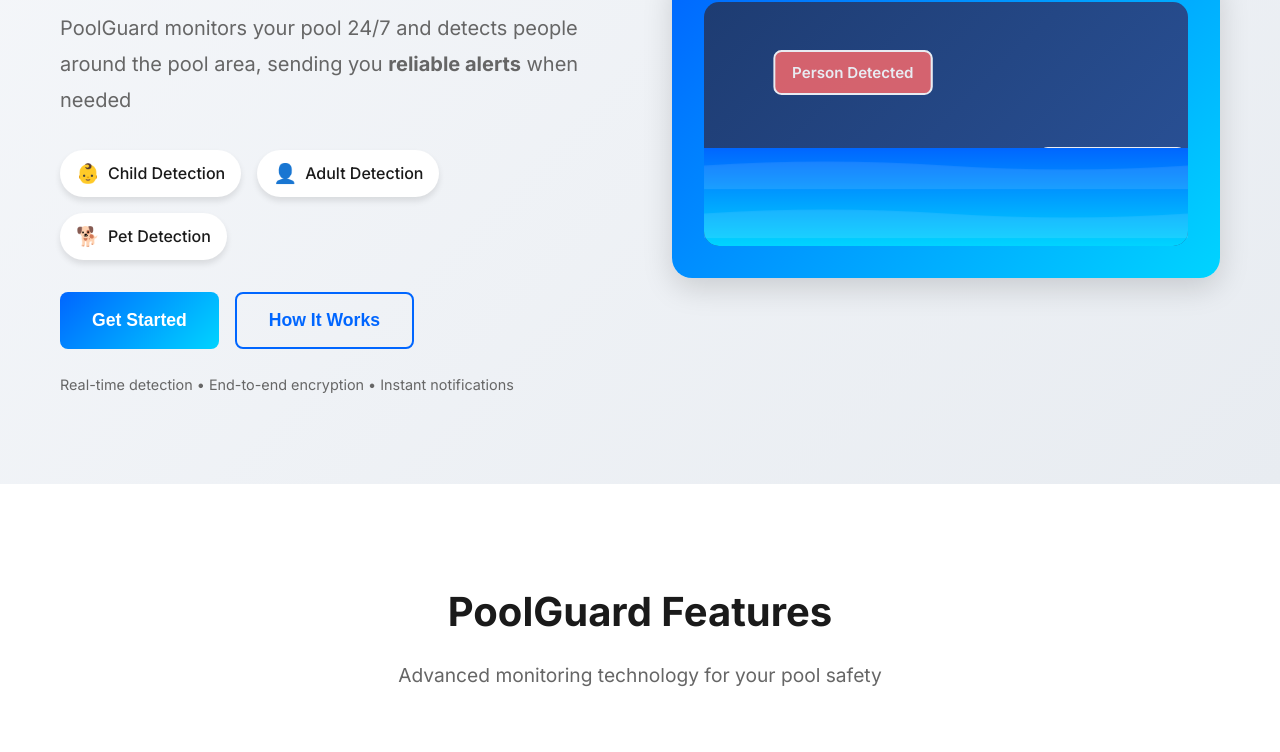
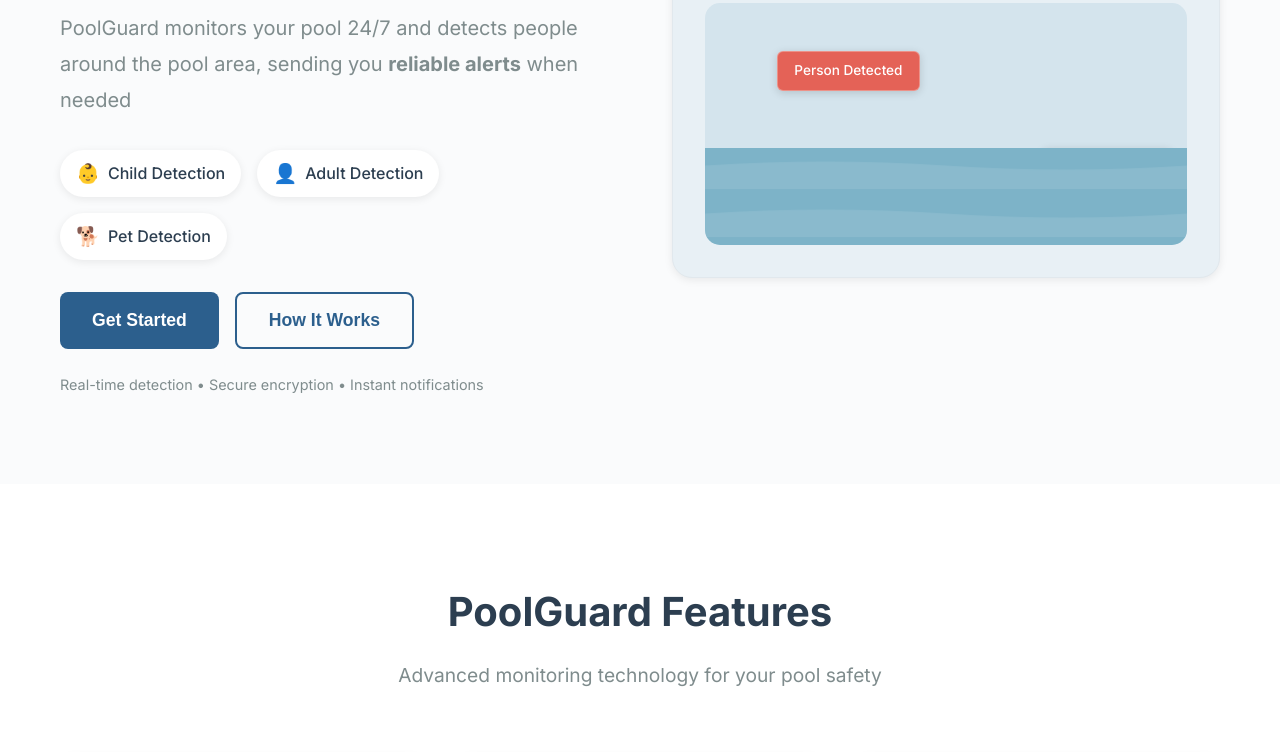
Before and after one commit to mftnakrsu/yolo_pool, a plain HTML site: page index.html in a window 1280 px wide. Shown: the part 316-1068 px from the top of the page. Drawn offline with Linux system fonts and the light colour scheme.

Commit message:
Update UI: more natural colors, less tech/AI appearance, remove excessive gradients

```diff
--- a/index.html
+++ b/index.html
@@ -68,7 +68,7 @@
                         <button class="btn-secondary btn-large">How It Works</button>
                     </div>
                     <p class="hero-note">
-                        Real-time detection • End-to-end encryption • Instant notifications
+                        Real-time detection • Secure encryption • Instant notifications
                     </p>
                 </div>
                 <div class="hero-image">
--- a/styles.css
+++ b/styles.css
@@ -6,19 +6,19 @@
 }
 
 :root {
-    --primary-color: #0066ff;
-    --primary-dark: #0052cc;
-    --secondary-color: #00d4ff;
-    --accent-color: #ff6b6b;
-    --text-dark: #1a1a1a;
-    --text-light: #666666;
-    --bg-light: #f8f9fa;
+    --primary-color: #2c5f8d;
+    --primary-dark: #1e4a6f;
+    --secondary-color: #4a90a4;
+    --accent-color: #e74c3c;
+    --text-dark: #2c3e50;
+    --text-light: #7f8c8d;
+    --bg-light: #f5f7fa;
     --bg-white: #ffffff;
-    --border-color: #e0e0e0;
-    --shadow: 0 4px 6px rgba(0, 0, 0, 0.1);
-    --shadow-lg: 0 10px 30px rgba(0, 0, 0, 0.15);
-    --gradient: linear-gradient(135deg, #0066ff 0%, #00d4ff 100%);
-    --gradient-dark: linear-gradient(135deg, #0052cc 0%, #0099cc 100%);
+    --border-color: #e1e8ed;
+    --shadow: 0 2px 8px rgba(0, 0, 0, 0.08);
+    --shadow-lg: 0 8px 24px rgba(0, 0, 0, 0.12);
+    --gradient: linear-gradient(135deg, #2c5f8d 0%, #4a90a4 100%);
+    --gradient-dark: linear-gradient(135deg, #1e4a6f 0%, #2c5f8d 100%);
 }
 
 body {
@@ -117,7 +117,7 @@ body {
 }
 
 .btn-primary {
-    background: var(--gradient);
+    background: var(--primary-color);
     color: white;
 }
 
@@ -158,7 +158,7 @@ body {
 .hero {
     margin-top: 80px;
     padding: 4rem 0;
-    background: linear-gradient(135deg, #f5f7fa 0%, #e8ecf1 100%);
+    background: #fafbfc;
     min-height: 90vh;
     display: flex;
     align-items: center;
@@ -180,10 +180,8 @@ body {
 }
 
 .highlight {
-    background: var(--gradient);
-    -webkit-background-clip: text;
-    -webkit-text-fill-color: transparent;
-    background-clip: text;
+    color: var(--primary-color);
+    font-weight: 700;
 }
 
 .hero-subtitle {
@@ -232,20 +230,21 @@ body {
 }
 
 .image-placeholder {
-    background: var(--gradient);
+    background: #e8f0f5;
     border-radius: 20px;
     padding: 2rem;
-    box-shadow: var(--shadow-lg);
+    box-shadow: var(--shadow);
     aspect-ratio: 16/9;
     position: relative;
     overflow: hidden;
+    border: 1px solid var(--border-color);
 }
 
 .ai-detection-demo {
     width: 100%;
     height: 100%;
     position: relative;
-    background: linear-gradient(135deg, #1e3c72 0%, #2a5298 100%);
+    background: #d4e4ed;
     border-radius: 15px;
 }
 
@@ -255,7 +254,7 @@ body {
     left: 0;
     right: 0;
     height: 40%;
-    background: linear-gradient(to top, #00d4ff 0%, #0066ff 100%);
+    background: #7db3c8;
     border-radius: 0 0 15px 15px;
 }
 
@@ -273,20 +272,16 @@ body {
 
 .detection-box {
     position: absolute;
-    background: rgba(255, 107, 107, 0.9);
+    background: rgba(231, 76, 60, 0.85);
     color: white;
     padding: 0.5rem 1rem;
-    border-radius: 8px;
-    font-size: 0.9rem;
-    font-weight: 600;
-    animation: pulse 2s infinite;
-    border: 2px solid white;
+    border-radius: 6px;
+    font-size: 0.85rem;
+    font-weight: 500;
+    border: 1px solid rgba(255, 255, 255, 0.3);
+    box-shadow: 0 2px 8px rgba(0, 0, 0, 0.15);
 }
 
-@keyframes pulse {
-    0%, 100% { transform: scale(1); opacity: 1; }
-    50% { transform: scale(1.05); opacity: 0.9; }
-}
 
 /* Section Headers */
 .section-header {
@@ -374,7 +369,7 @@ body {
     left: 20px;
     width: 50px;
     height: 50px;
-    background: var(--gradient);
+    background: var(--primary-color);
     color: white;
     border-radius: 50%;
     display: flex;
@@ -416,7 +411,7 @@ body {
 .step-number {
     width: 80px;
     height: 80px;
-    background: var(--gradient);
+    background: var(--primary-color);
     color: white;
     border-radius: 50%;
     display: flex;
@@ -425,7 +420,7 @@ body {
     font-size: 2rem;
     font-weight: 700;
     margin: 0 auto 1.5rem;
-    box-shadow: var(--shadow-lg);
+    box-shadow: var(--shadow);
 }
 
 .step-content h3 {
@@ -479,7 +474,7 @@ body {
 }
 
 .detection-count {
-    background: var(--gradient);
+    background: var(--primary-color);
     color: white;
     padding: 0.5rem 1rem;
     border-radius: 20px;
@@ -537,15 +532,16 @@ body {
     animation: pulse-arrow 2s infinite;
 }
 
-@keyframes pulse-arrow {
-    0%, 100% { transform: translateX(0); opacity: 1; }
-    50% { transform: translateX(10px); opacity: 0.7; }
+.arrow {
+    font-size: 2.5rem;
+    color: var(--primary-color);
+    font-weight: 700;
 }
 
 .examples-note {
     margin-top: 3rem;
     padding: 1.5rem;
-    background: linear-gradient(135deg, rgba(0, 102, 255, 0.1) 0%, rgba(0, 212, 255, 0.1) 100%);
+    background: #f0f5f8;
     border-radius: 15px;
     border-left: 4px solid var(--primary-color);
 }
@@ -593,7 +589,7 @@ body {
     position: absolute;
     top: -15px;
     right: 20px;
-    background: var(--gradient);
+    background: var(--primary-color);
     color: white;
     padding: 0.5rem 1rem;
     border-radius: 20px;
@@ -665,7 +661,7 @@ body {
 /* Stats Section */
 .stats {
     padding: 4rem 0;
-    background: var(--gradient);
+    background: var(--primary-color);
     color: white;
 }
 
```
